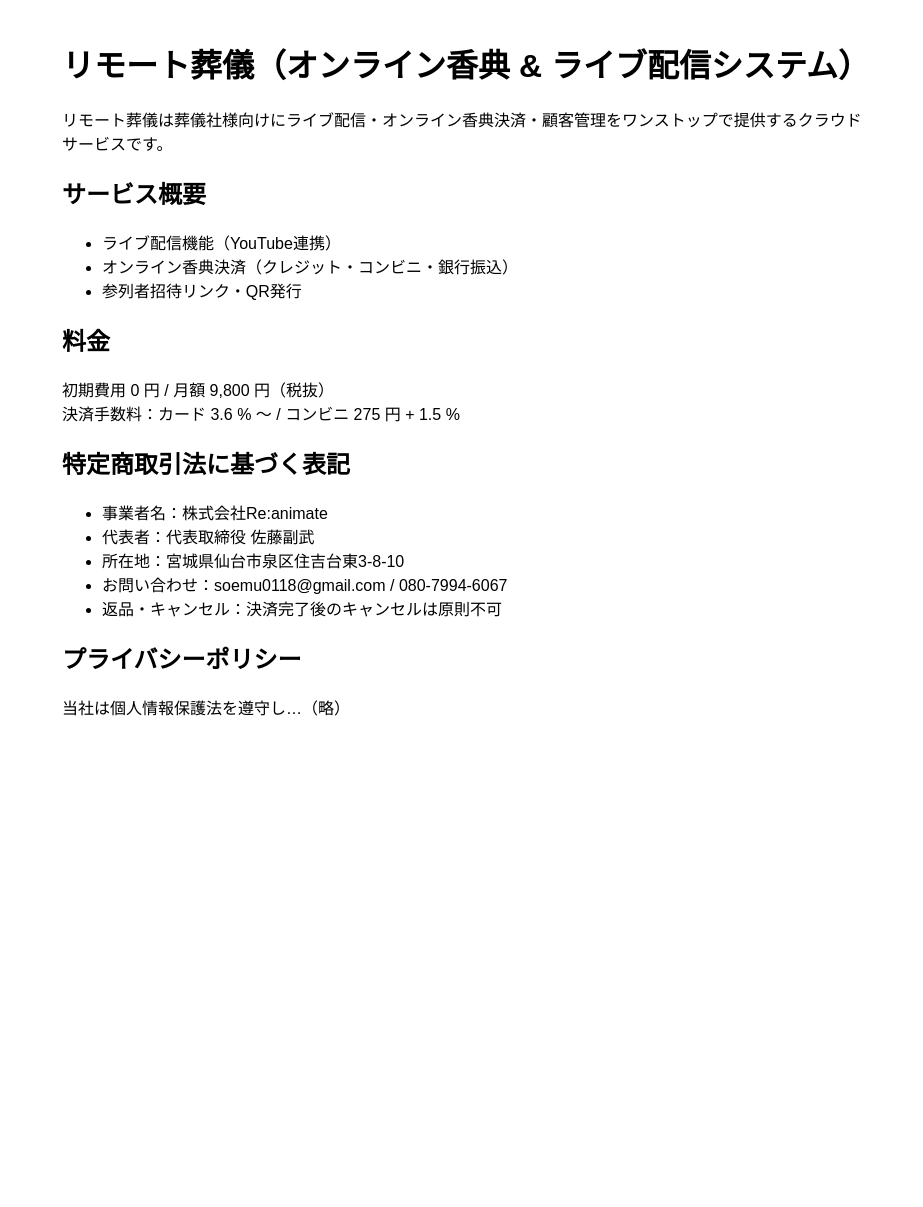
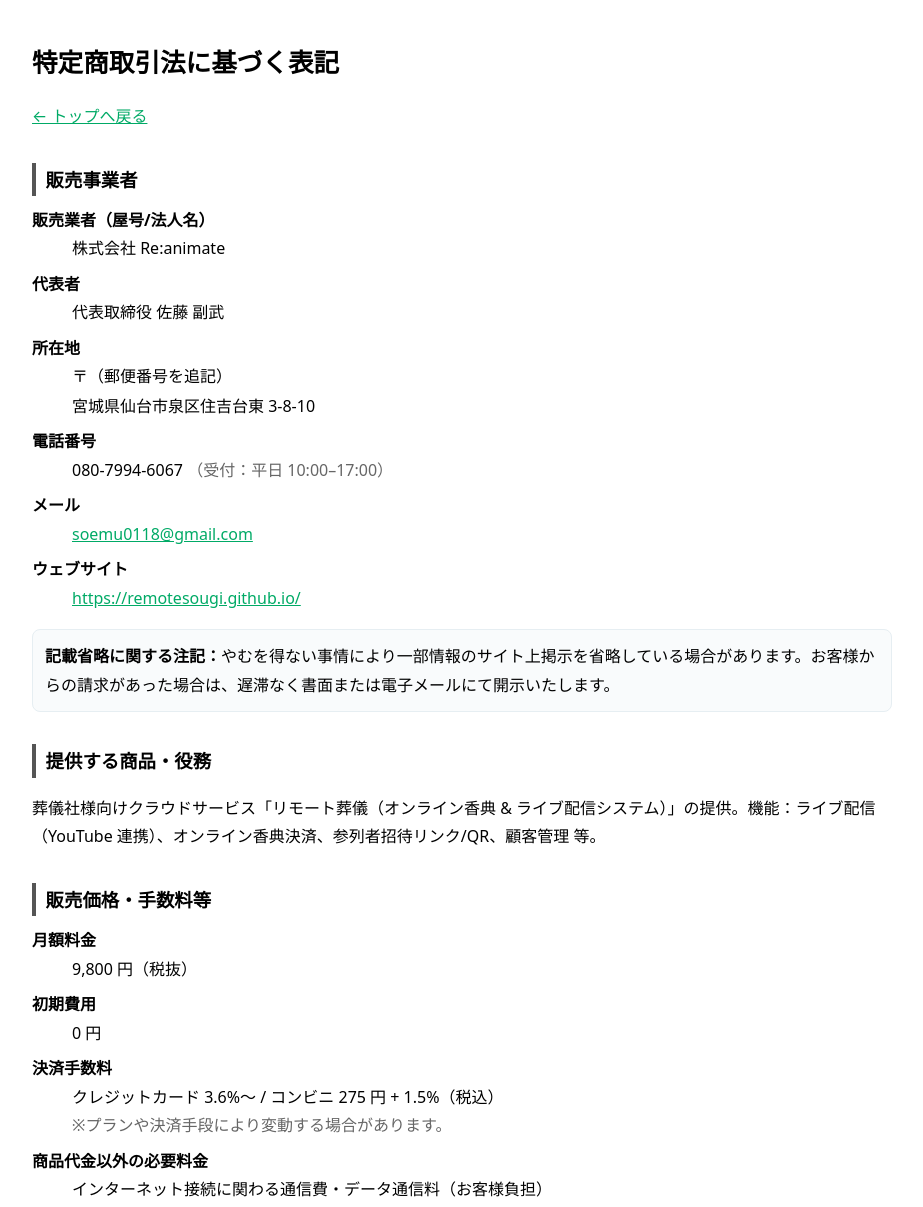
Before and after one commit to remotesougi/remotesougi.github.io, a plain HTML site: page legal/trade-law.html in a window 1280 px wide. Shown: the top 1207 px of the page, without its empty margins (178-1101 px from the left). Before the commit the page ends 800 px from the top, so only its background shows below. Drawn offline with Linux system fonts and the light colour scheme.

Commit message:
Update trade-law.html

```diff
--- a/legal/trade-law.html
+++ b/legal/trade-law.html
@@ -1,29 +1,85 @@
-<!DOCTYPE html><html lang="ja"><head>
-<meta charset="utf-8"><title>リモート葬儀 (β版)</title>
-<style>body{font-family:sans-serif;margin:40px auto;max-width:800px;}</style>
-</head><body>
-<h1>リモート葬儀（オンライン香典 & ライブ配信システム）</h1>
-<p>リモート葬儀は葬儀社様向けにライブ配信・オンライン香典決済・顧客管理をワンストップで提供するクラウドサービスです。</p>
+<!DOCTYPE html>
+<html lang="ja">
+<head>
+<meta charset="utf-8" />
+<meta name="viewport" content="width=device-width,initial-scale=1" />
+<title>特定商取引法に基づく表記 | リモート葬儀</title>
+</head>
+<body style="font-family:system-ui,-apple-system,Segoe UI,Roboto,Helvetica,Arial,'Noto Sans JP',sans-serif; line-height:1.8; margin:40px auto; max-width:860px; padding:0 16px;">
+<header>
+  <h1 style="font-size:1.6rem; margin:0 0 1rem;">特定商取引法に基づく表記</h1>
+  <p><a href="/" style="color:#0a6;">← トップへ戻る</a></p>
+</header>
 
-<h2>サービス概要</h2>
-<ul>
-<li>ライブ配信機能（YouTube連携）</li>
-<li>オンライン香典決済（クレジット・コンビニ・銀行振込）</li>
-<li>参列者招待リンク・QR発行</li>
-</ul>
+<section aria-labelledby="seller">
+  <h2 id="seller" style="font-size:1.15rem; margin:2rem 0 .6rem; border-left:4px solid #555; padding-left:.6rem;">販売事業者</h2>
+  <dl style="margin:.6rem 0;">
+    <dt style="font-weight:700; margin-top:.4rem;">販売業者（屋号/法人名）</dt><dd>株式会社 Re:animate</dd>
+    <dt style="font-weight:700; margin-top:.4rem;">代表者</dt><dd>代表取締役 佐藤 副武</dd>
+    <dt style="font-weight:700; margin-top:.4rem;">所在地</dt><dd>〒<span style="font-family:ui-monospace,Consolas,monaco,monospace;">（郵便番号を追記）</span><br>宮城県仙台市泉区住吉台東 3-8-10</dd>
+    <dt style="font-weight:700; margin-top:.4rem;">電話番号</dt><dd>080-7994-6067 <span style="color:#666;">（受付：平日 10:00–17:00）</span></dd>
+    <dt style="font-weight:700; margin-top:.4rem;">メール</dt><dd><a href="mailto:soemu0118@gmail.com" style="color:#0a6;">soemu0118@gmail.com</a></dd>
+    <dt style="font-weight:700; margin-top:.4rem;">ウェブサイト</dt><dd><a href="https://remotesougi.github.io/" style="color:#0a6;">https://remotesougi.github.io/</a></dd>
+  </dl>
+  <p style="background:#f9fbfc; border:1px solid #e6eef2; padding:.75rem; border-radius:.5rem;">
+    <strong>記載省略に関する注記：</strong>やむを得ない事情により一部情報のサイト上掲示を省略している場合があります。お客様からの請求があった場合は、遅滞なく書面または電子メールにて開示いたします。
+  </p>
+</section>
 
-<h2>料金</h2>
-<p>初期費用 0 円 / 月額 9,800 円（税抜）<br>決済手数料：カード 3.6 % 〜 / コンビニ 275 円 + 1.5 %</p>
+<section aria-labelledby="service">
+  <h2 id="service" style="font-size:1.15rem; margin:2rem 0 .6rem; border-left:4px solid #555; padding-left:.6rem;">提供する商品・役務</h2>
+  <p>葬儀社様向けクラウドサービス「リモート葬儀（オンライン香典 &amp; ライブ配信システム）」の提供。機能：ライブ配信（YouTube 連携）、オンライン香典決済、参列者招待リンク/QR、顧客管理 等。</p>
+</section>
 
-<h2>特定商取引法に基づく表記</h2>
-<ul>
-<li>事業者名：株式会社Re:animate</li>
-<li>代表者：代表取締役 佐藤副武</li>
-<li>所在地：宮城県仙台市泉区住吉台東3-8-10</li>
-<li>お問い合わせ：soemu0118@gmail.com / 080-7994-6067</li>
-<li>返品・キャンセル：決済完了後のキャンセルは原則不可</li>
-</ul>
+<section aria-labelledby="price">
+  <h2 id="price" style="font-size:1.15rem; margin:2rem 0 .6rem; border-left:4px solid #555; padding-left:.6rem;">販売価格・手数料等</h2>
+  <dl style="margin:.6rem 0;">
+    <dt style="font-weight:700; margin-top:.4rem;">月額料金</dt><dd>9,800 円（税抜）</dd>
+    <dt style="font-weight:700; margin-top:.4rem;">初期費用</dt><dd>0 円</dd>
+    <dt style="font-weight:700; margin-top:.4rem;">決済手数料</dt><dd>クレジットカード 3.6%〜 / コンビニ 275 円 + 1.5%（税込）<br><span style="color:#666;">※プランや決済手段により変動する場合があります。</span></dd>
+    <dt style="font-weight:700; margin-top:.4rem;">商品代金以外の必要料金</dt><dd>インターネット接続に関わる通信費・データ通信料（お客様負担）</dd>
+  </dl>
+</section>
 
-<h2>プライバシーポリシー</h2>
-<p>当社は個人情報保護法を遵守し…（略）</p>
-</body></html>
+<section aria-labelledby="payment">
+  <h2 id="payment" style="font-size:1.15rem; margin:2rem 0 .6rem; border-left:4px solid #555; padding-left:.6rem;">お支払い方法・時期</h2>
+  <dl style="margin:.6rem 0;">
+    <dt style="font-weight:700; margin-top:.4rem;">支払い方法</dt><dd>クレジットカード（Stripe）/ コンビニ / 銀行振込（対応範囲は順次拡大）</dd>
+    <dt style="font-weight:700; margin-top:.4rem;">支払い時期</dt><dd>申込時に即時課金（都度課金）。サブスクリプションの場合は各更新日の前後に自動課金。</dd>
+  </dl>
+</section>
+
+<section aria-labelledby="delivery">
+  <h2 id="delivery" style="font-size:1.15rem; margin:2rem 0 .6rem; border-left:4px solid #555; padding-left:.6rem;">役務の提供時期</h2>
+  <p>決済完了の確認後、即時にアカウントを有効化し、オンライン機能（配信/香典受付/管理画面）を提供開始します。</p>
+</section>
+
+<section aria-labelledby="cancel">
+  <h2 id="cancel" style="font-size:1.15rem; margin:2rem 0 .6rem; border-left:4px solid #555; padding-left:.6rem;">キャンセル・返金・返品等</h2>
+  <ul style="margin:.6rem 0;">
+    <li>デジタル役務の性質上、提供開始後のキャンセル・返品は原則としてお受けできません。</li>
+    <li>当社の不具合・重複決済・誤課金が認められる場合は、調査のうえ全額返金いたします。</li>
+    <li>サブスクリプションの解約は管理画面からいつでも可能。次回請求日の前日までの解約で次回以降の課金を停止します（既に発生した料金の返金は行いません）。</li>
+  </ul>
+</section>
+
+<section aria-labelledby="restriction">
+  <h2 id="restriction" style="font-size:1.15rem; margin:2rem 0 .6rem; border-left:4px solid #555; padding-left:.6rem;">提供条件・その他</h2>
+  <ul style="margin:.6rem 0;">
+    <li>提供地域：日本国内</li>
+    <li>年齢制限：未成年の方は保護者の同意が必要</li>
+    <li>推奨環境：最新の主要ブラウザ、安定した上り回線</li>
+  </ul>
+</section>
+
+<section aria-labelledby="contact">
+  <h2 id="contact" style="font-size:1.15rem; margin:2rem 0 .6rem; border-left:4px solid #555; padding-left:.6rem;">お問い合わせ窓口</h2>
+  <p>メール：<a href="mailto:soemu0118@gmail.com" style="color:#0a6;">soemu0118@gmail.com</a>　/　電話：080-7994-6067（平日 10:00–17:00）</p>
+</section>
+
+<footer>
+  <p><span style="color:#666;">最終更新日：</span><time datetime="2025-10-23">2025年10月23日</time></p>
+  <p><a href="/legal/terms.html" style="color:#0a6;">利用規約</a> ・ <a href="/legal/privacy.html" style="color:#0a6;">プライバシーポリシー</a></p>
+</footer>
+</body>
+</html>
```
